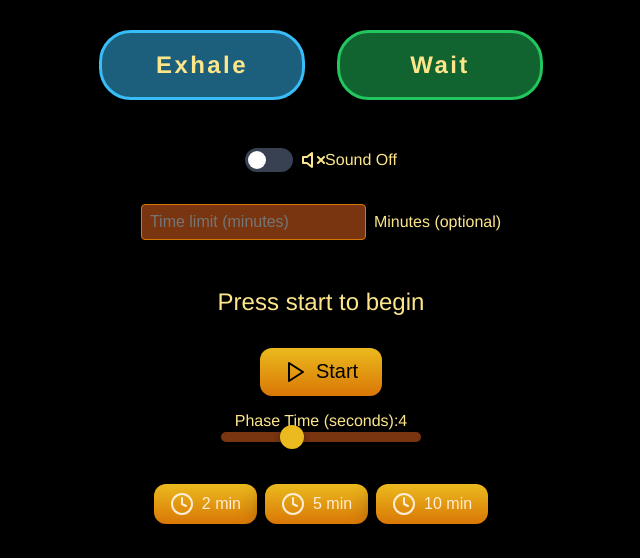
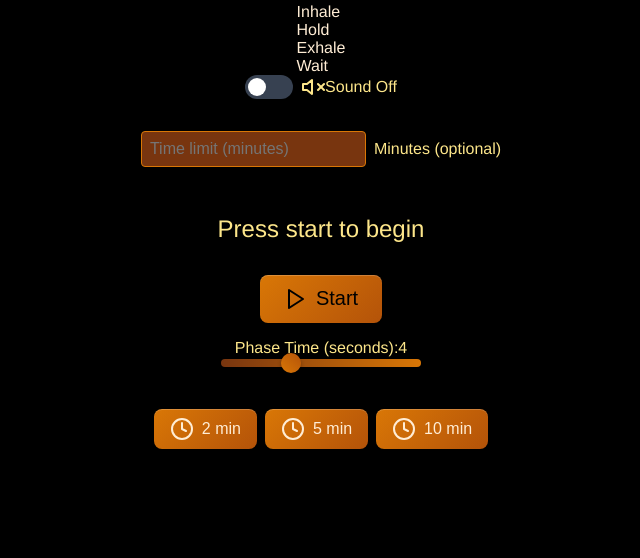
Before and after one commit to AlexJ456/Box5n11, a plain HTML site: page index.html in a window 1280 px wide. Shown: the part 242-800 px from the top of the page, without its empty margins (319-959 px from the left). Drawn offline with Linux system fonts and the light colour scheme.

Commit message:
Update index.html

```diff
--- a/index.html
+++ b/index.html
@@ -144,54 +144,6 @@
             color: inherit;
         }
 
-        .phase-dots-homepage {
-            display: flex;
-            gap: 2rem;
-            margin-bottom: 3rem;
-            flex-wrap: wrap;
-            justify-content: center;
-            max-width: min(500px, 90vw);
-        }
-
-        .homepage-dot {
-            display: flex;
-            align-items: center;
-            justify-content: center;
-            width: 200px;
-            height: 64px;
-            border-radius: 32px;
-            background: var(--phase-soft, rgba(253, 230, 138, 0.5));
-            border: 3px solid var(--phase-color, #fde68a);
-            position: relative;
-            overflow: hidden;
-            transition: all 0.3s ease;
-            box-shadow: 0 4px 12px rgba(0, 0, 0, 0.5);
-        }
-
-        .homepage-dot::before {
-            content: '';
-            position: absolute;
-            top: 0;
-            left: 0;
-            width: 100%;
-            height: 100%;
-            background: linear-gradient(135deg, var(--phase-soft, rgba(253, 230, 138, 0.5)), transparent);
-            opacity: 0;
-            transition: opacity 0.3s ease;
-        }
-
-        .homepage-dot:hover::before {
-            opacity: 1;
-        }
-
-        .homepage-label {
-            font-size: 1.5rem;
-            font-weight: bold;
-            color: #fde68a;
-            z-index: 1;
-            letter-spacing: 0.1em;
-        }
-
         .prompt {
             font-size: 1.5rem;
             margin-bottom: 2rem;
@@ -253,22 +205,28 @@
         button {
             font-size: 1.25rem;
             padding: 0.75rem 1.5rem;
-            background: linear-gradient(to bottom, #ebba1e, #d97706); /* Modernized gradient */
+            background: linear-gradient(135deg, #d97706, #b45309);
             color: black;
             border: none;
-            border-radius: 12px; /* Smoother corners */
+            border-radius: 8px;
             cursor: pointer;
             display: flex;
             align-items: center;
             justify-content: center;
             gap: 0.5rem;
-            box-shadow: 0 8px 24px rgba(0, 0, 0, 0.6); /* Deeper shadow */
-            transition: all 0.3s ease;
+            box-shadow: 0 4px 8px rgba(0, 0, 0, 0.3), inset 0 1px 0 rgba(255, 255, 255, 0.2);
+            transition: all 0.2s ease;
         }
 
         button:hover {
-            background: linear-gradient(to bottom, #fbbf24, #f97316);
+            background: linear-gradient(135deg, #b45309, #92400e);
             transform: translateY(-2px);
+            box-shadow: 0 6px 12px rgba(0, 0, 0, 0.4), inset 0 1px 0 rgba(255, 255, 255, 0.3);
+        }
+
+        button:active {
+            transform: translateY(0);
+            box-shadow: 0 4px 8px rgba(0, 0, 0, 0.3), inset 0 1px 0 rgba(255, 255, 255, 0.2);
         }
 
         .switch {
@@ -344,7 +302,7 @@
         }
 
         .preset-button:hover {
-            background-color: #78450f;
+            background-color: #78350f;
         }
 
         .slider-container {
@@ -359,41 +317,38 @@
             -webkit-appearance: none;
             appearance: none;
             width: 200px;
-            height: 10px;
-            background: #78350f;
+            height: 8px; /* Slightly thinner for modernity */
+            background: linear-gradient(90deg, #78350f 0%, #d97706 100%);
             border-radius: 5px;
             outline: none;
+            cursor: pointer;
         }
 
         input[type="range"]::-webkit-slider-thumb {
             -webkit-appearance: none;
             appearance: none;
-            width: 24px; /* Larger handle */
-            height: 24px;
-            background: #ebba1e; /* Modernized color */
+            width: 20px;
+            height: 20px;
+            background: linear-gradient(45deg, #d97706, #b45309);
             border-radius: 50%;
             cursor: pointer;
-            box-shadow: 0 2px 6px rgba(0, 0, 0, 0.4);
-            transition: all 0.2s ease;
-        }
-
-        input[type="range"]::-webkit-slider-thumb:hover {
-            transform: scale(1.1);
+            box-shadow: 0 2px 4px rgba(0, 0, 0, 0.3);
         }
 
         input[type="range"]::-moz-range-track {
             width: 200px;
-            height: 10px;
-            background: #78350f;
+            height: 8px; /* Match height */
+            background: linear-gradient(90deg, #78350f 0%, #d97706 100%);
             border-radius: 5px;
         }
 
         input[type="range"]::-moz-range-thumb {
-            width: 24px;
-            height: 24px;
-            background: #ebba1e;
+            width: 20px;
+            height: 20px;
+            background: linear-gradient(45deg, #d97706, #b45309);
             border-radius: 50%;
             cursor: pointer;
+            box-shadow: 0 2px 4px rgba(0, 0, 0, 0.3);
         }
 
         @media (max-width: 480px) {
@@ -416,28 +371,12 @@
                 gap: 1.1rem;
                 margin-bottom: 1.5rem;
             }
-
-            .phase-dots-homepage {
-                gap: 1rem;
-                margin-bottom: 2rem;
-            }
-
-            .homepage-dot {
-                width: 160px;
-                height: 50px;
-                border-radius: 25px;
-            }
-
-            .homepage-label {
-                font-size: 1.2rem;
-            }
         }
 
         @media (prefers-reduced-motion: reduce) {
             button,
             .slider,
-            input[type="range"],
-            .homepage-dot {
+            input[type="range"] {
                 transition-duration: 0.01ms !important;
                 animation-duration: 0.01ms !important;
             }
```
